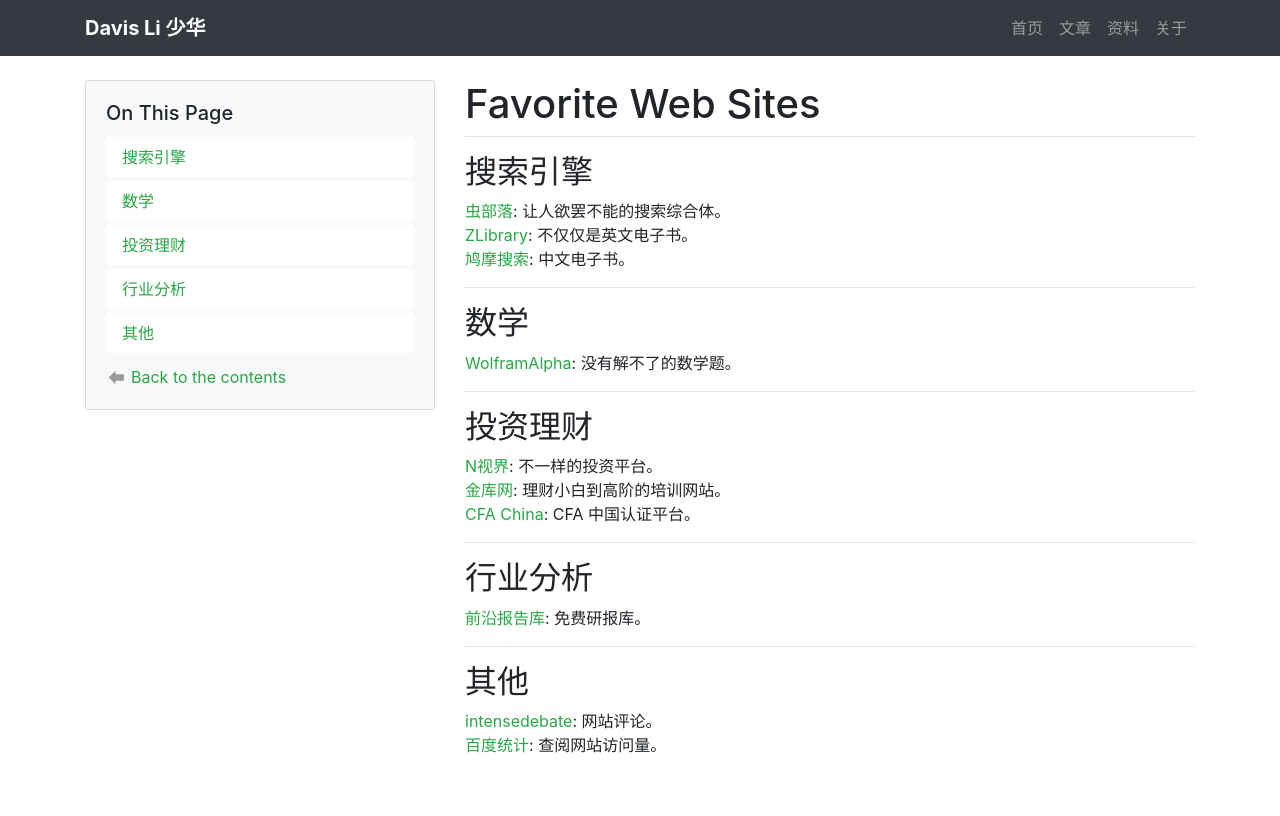
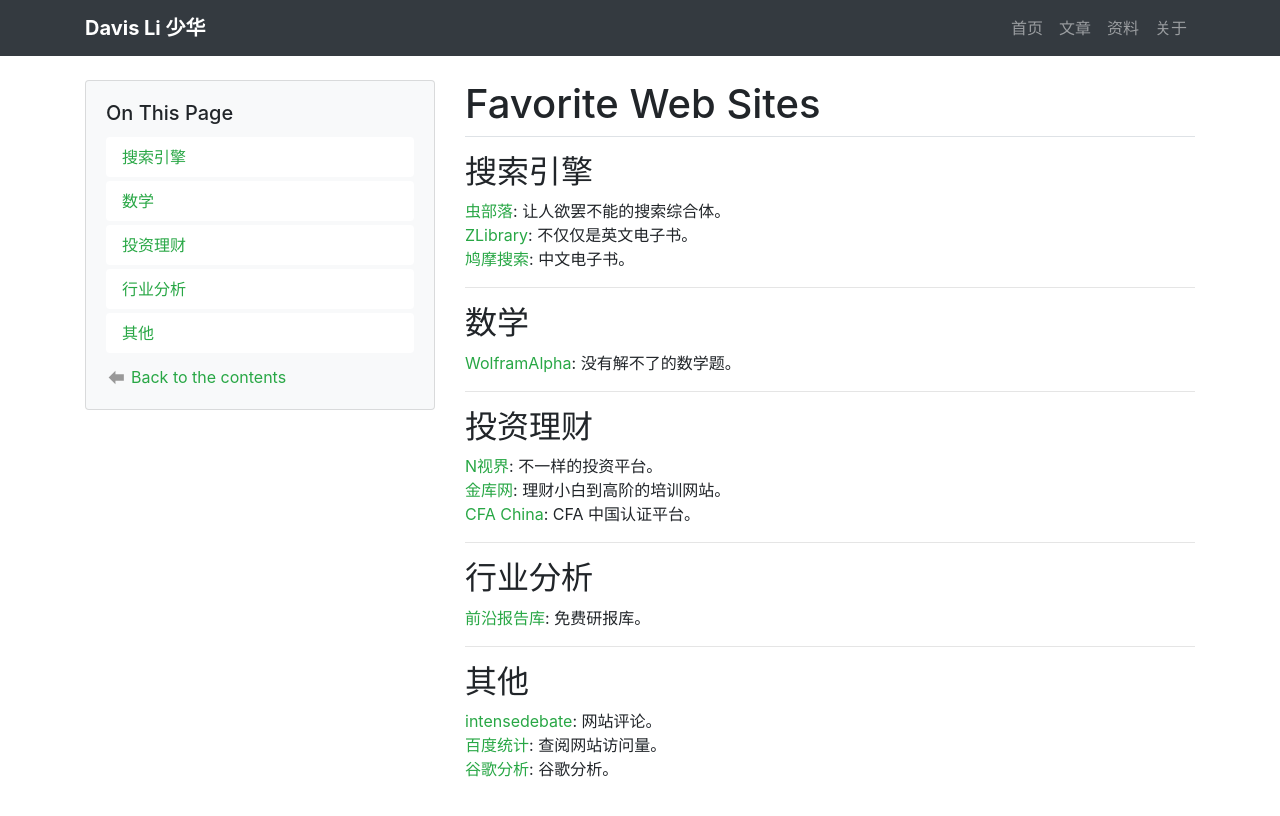
Before and after one commit to davis-lee0109/davis-lee0109.github.io, a Jekyll site: the page built from _projects/aFavoriteWebSites.md, in a window 1280 px wide. Shown: the top 816 px of the page. Built offline with Jekyll 4.4.1, drawn with Linux system fonts in a browser that asks for light colours; comment, search, counter and statistics services are not loaded.

Commit message:
add 谷歌分析代码 301 @ 202011230957

```diff
--- a/_projects/aFavoriteWebSites.md
+++ b/_projects/aFavoriteWebSites.md
@@ -25,3 +25,4 @@
 ## 其他
 [intensedebate](https://www.intensedebate.com): 网站评论。<br>
 [百度统计](https://tongji.baidu.com): 查阅网站访问量。<br>
+[谷歌分析](https://analytics.google.com/analytics/web/): 谷歌分析。<br>
```
